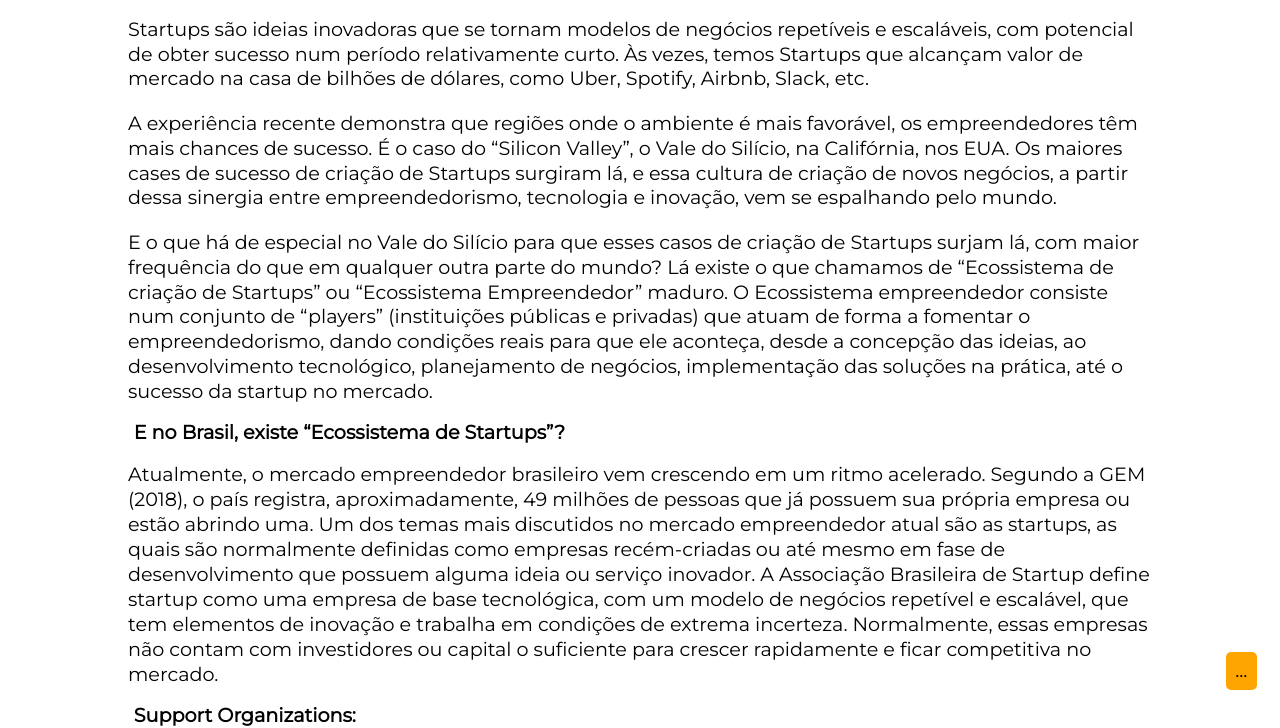
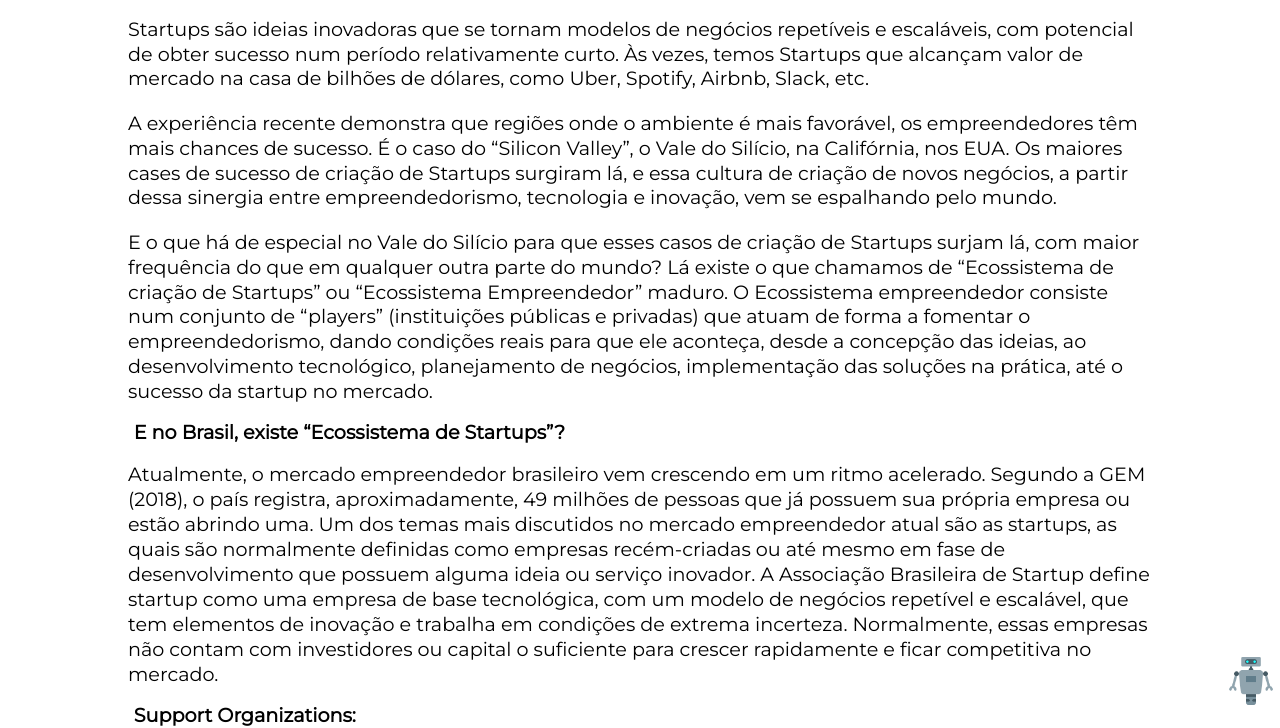
Before and after one commit to ocaioaugusto/NAC2-RWD, a plain HTML site: page conteudo-portugues.html in a window 1280 px wide. Shown: the part 87-815 px from the top of the page. Drawn offline with Linux system fonts and the light colour scheme.

Commit message:
add robot icon

```diff
--- a/conteudo-portugues.html
+++ b/conteudo-portugues.html
@@ -30,7 +30,7 @@
 
 			<div class="robot-btn">
 				<a href="Chatbot.html">
-					...
+					<img src="img/robot-icon.png">
 				</a>
 			</div>
 
--- a/css/conteudo-portugues.css
+++ b/css/conteudo-portugues.css
@@ -15,17 +15,13 @@
     .robot-btn {
 
         position: fixed;
-
         bottom: 0;
         right: 0;
-
-        margin: 1.2em;
-
-        background-color: orange;
-
-        padding: .5em;
-        border-radius: 5px;
+        margin: 0 -2em;
     }
+        .robot-btn img {
+            max-width: 60%;
+        }
 
     .main-title {
         font-size: 30px;
```
Also changed, not shown: img/robot-icon.png (added).
